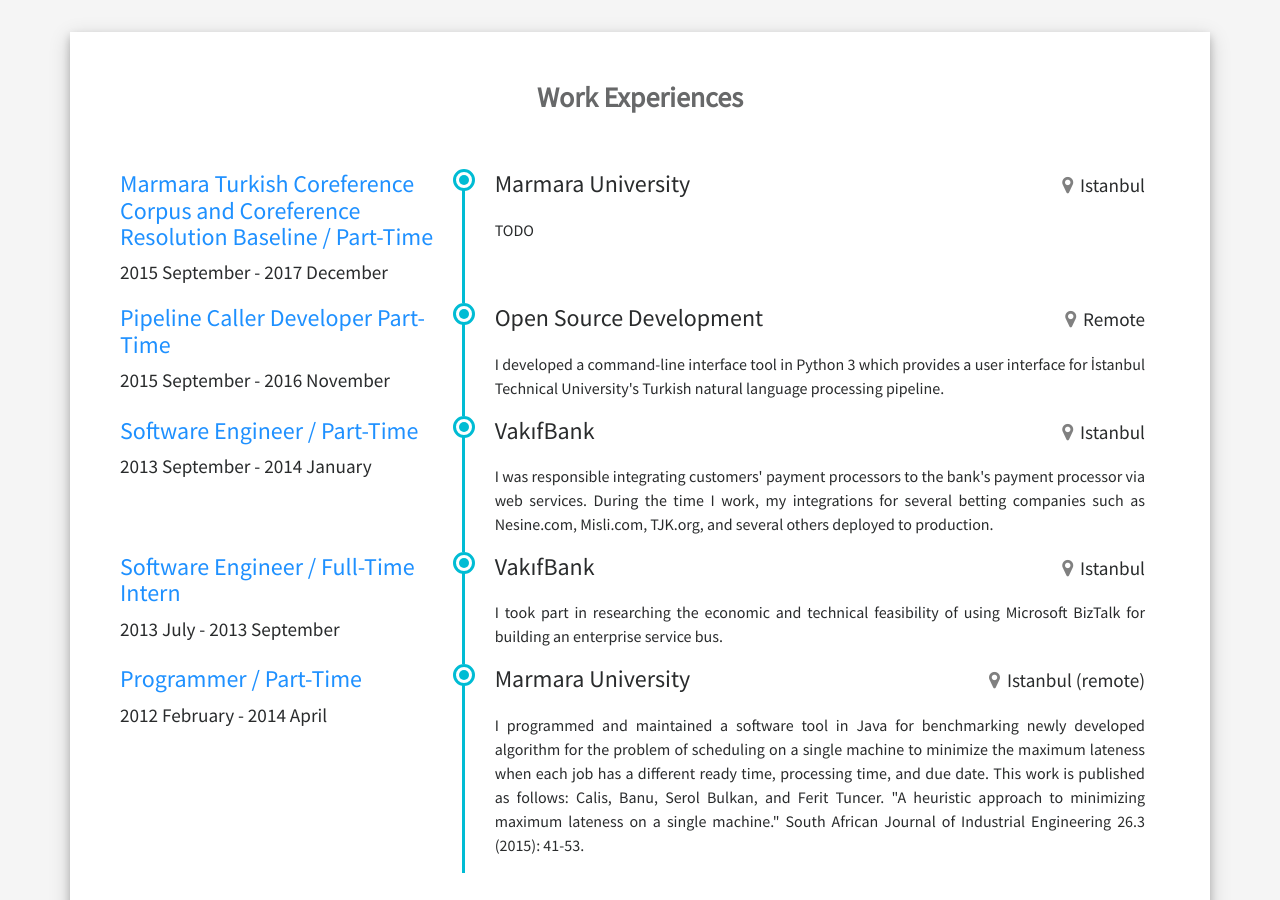
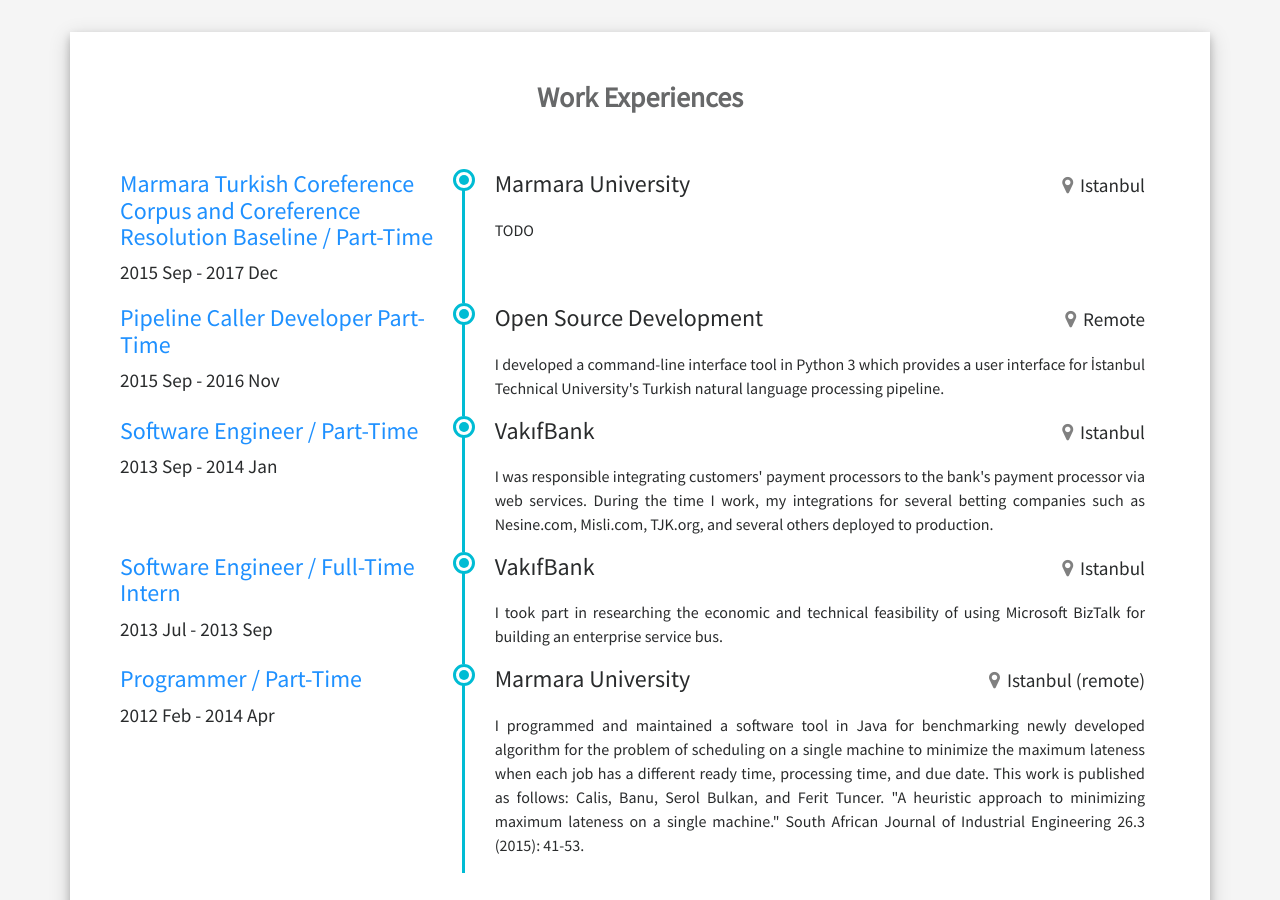
Before and after one commit to ferittuncer/ferittuncer.github.io, a Jekyll site: the page built from index.html, in a window 1280 px wide and 900 px high, scrolled down 797 px. Built offline with Jekyll 4.4.1, drawn with Linux system fonts in a browser that asks for light colours; a style sheet for code colours, icons or effects is not loaded.

Commit message:
Update experiences.yaml

```diff
--- a/_data/experiences.yaml
+++ b/_data/experiences.yaml
@@ -1,6 +1,6 @@
 
 - title: Marmara Turkish Coreference Corpus and Coreference Resolution Baseline / Part-Time
-  period: 2015 September - 2017 December
+  period: 2015 Sep - 2017 Dec
   company: Marmara University
   location: Istanbul
   description: >
@@ -9,27 +9,27 @@
 - title: Pipeline Caller Developer
 
           Part-Time
-  period: 2015 September - 2016 November
+  period: 2015 Sep - 2016 Nov
   company: Open Source Development
   location: Remote
   description: >
     I developed a command-line interface tool in Python 3 which provides a user interface for İstanbul Technical University's Turkish natural language processing pipeline.
 - title: Software Engineer / Part-Time
-  period: 2013 September - 2014 January
+  period: 2013 Sep - 2014 Jan
   company: VakıfBank
   location: Istanbul
   description: >
     I was responsible integrating customers' payment processors to the bank's payment processor via web services. During the time I work, my integrations for several betting companies such as Nesine.com, Misli.com, TJK.org, and several others deployed to production.
 
 - title: Software Engineer / Full-Time Intern
-  period: 2013 July - 2013 September
+  period: 2013 Jul - 2013 Sep
   company: VakıfBank
   location: Istanbul
   description: >
     I took part in researching the economic and technical feasibility of using Microsoft BizTalk for building an enterprise service bus.
 
 - title: Programmer / Part-Time
-  period: 2012 February - 2014 April
+  period: 2012 Feb - 2014 Apr
   company: Marmara University
   location: Istanbul (remote)
   description: >
```
